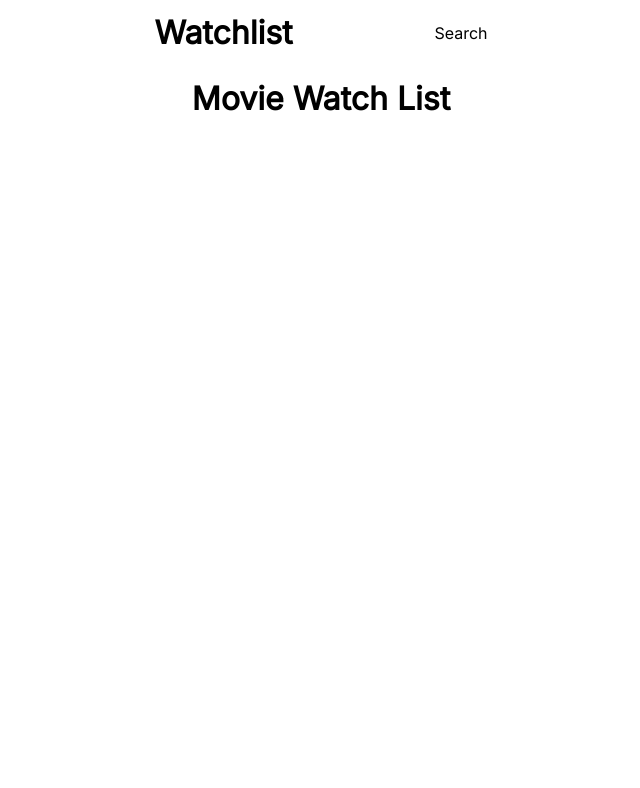
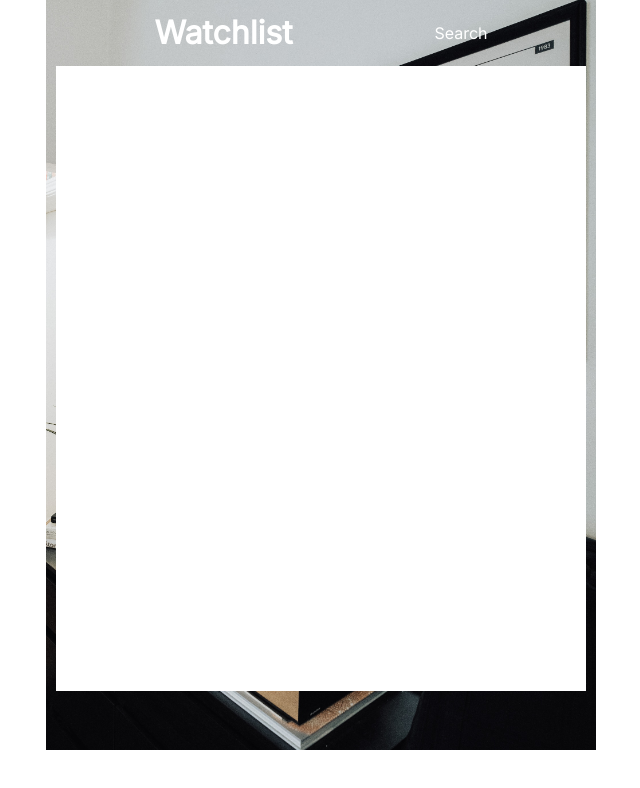
Before and after one commit to mgmacdougall/moviesite, a website built with Vite: page watch.html in a window 1280 px wide. Shown: the whole page, without its empty margins (319-959 px from the left). Built offline with nearby package versions, Linux system fonts and the light colour scheme.

Commit message:
Add of image final styling

```diff
--- a/index.css
+++ b/index.css
@@ -3,37 +3,54 @@ body {
     margin: 0;
     padding: 0;
     font-family: 'Inter', sans-serif;
+    display: flex;
+
 }
 
 h1 {
     line-height: 23px;
     font-weight: 800;
+    color: white;
 }
 
 a {
     text-decoration: none;
+
 }
 
 body {
-    max-width: 550px;
-    max-height: 780px;
+    margin-left: auto;
+    margin-right: auto;
+    flex-grow: 1;
+}
+
+main {
+    width: 550px;
+    height: 750px;
     margin-left: auto;
     margin-right: auto;
 
 }
 
-main {
-    width: 550px;
-    height: 780px;
+.background-image {
+    background: #000 center/cover url("/imgs/background.jpg") no-repeat;
+}
+
+.results-container {
+    position: relative;
+    z-index: 1;
+    background-color: white;
+    width: 530px;
+    height: 625px;
     margin-left: auto;
     margin-right: auto;
+    flex-grow: 1;
 }
 
 .header {
     display: flex;
     flex-direction: column;
     align-items: center;
-
 }
 
 .container {
@@ -57,19 +74,20 @@ main {
 .container>a {
     align-self: center;
     padding-left: 10px;
-    color: black;
+    color: white;
+    text-shadow: 1em whitesmoke;
     width: 114px;
     text-align: right;
 }
 
 .spacer {
-    height: 30px;
+    padding: 20px;
 }
 
 #search-container {
     width: 460px;
     height: 40px;
-    border: 1px solid black;
+    border: 1px solid white;
     position: absolute;
     top: 55;
     display: flex;
@@ -79,6 +97,8 @@ main {
 #search-container button {
     float: right;
     border-radius: 0px 6px 6px 0px;
+    color: whitesmoke;
+    background-color: #374151;
 }
 
 #search-movie {
--- a/watch.html
+++ b/watch.html
@@ -8,14 +8,16 @@
     <link rel="stylesheet" href="index.css">
   </head>
   <body>
-    <main>
+    <main class="background-image">
       <div class="header">
         <div class="container">
           <h1>Watchlist</h1>
           <a href="./index.html">Search</a>
         </div>
-        <h1>Movie Watch List</h1>
-        <div id="results" class="container-col">
+
+        <div class="results-container">
+          <div id="results" class="container-col">
+          </div>
         </div>
       </div>
       <script src="./watch.js"></script>
--- a/watch.js
+++ b/watch.js
@@ -1,8 +1,10 @@
 const getAverageRating = ratings => {
   return ratings[0].Value.split('/').shift();
 };
-
+let storageCount = 0;
 const buildCard = movie => {
+  if (storageCount == 2) return;
+  storageCount++;
   const {Poster, Title, Plot, Runtime, Genre, Ratings, imdbID} = movie;
   let resultsEl = document.getElementById('results');
 
@@ -46,5 +48,6 @@ const buildCard = movie => {
 document.addEventListener('DOMContentLoaded', () => {
   let moviesToWatch = localStorage.getItem('movies');
   const {toWatch} = JSON.parse(moviesToWatch);
+  resultCount = 0;
   toWatch.map(movieToWatch => buildCard(JSON.parse(movieToWatch)));
 });
```
Also changed, not shown: index.html (+3 -5 lines), index.js (+6 -10 lines), imgs/background.jpg (added).
